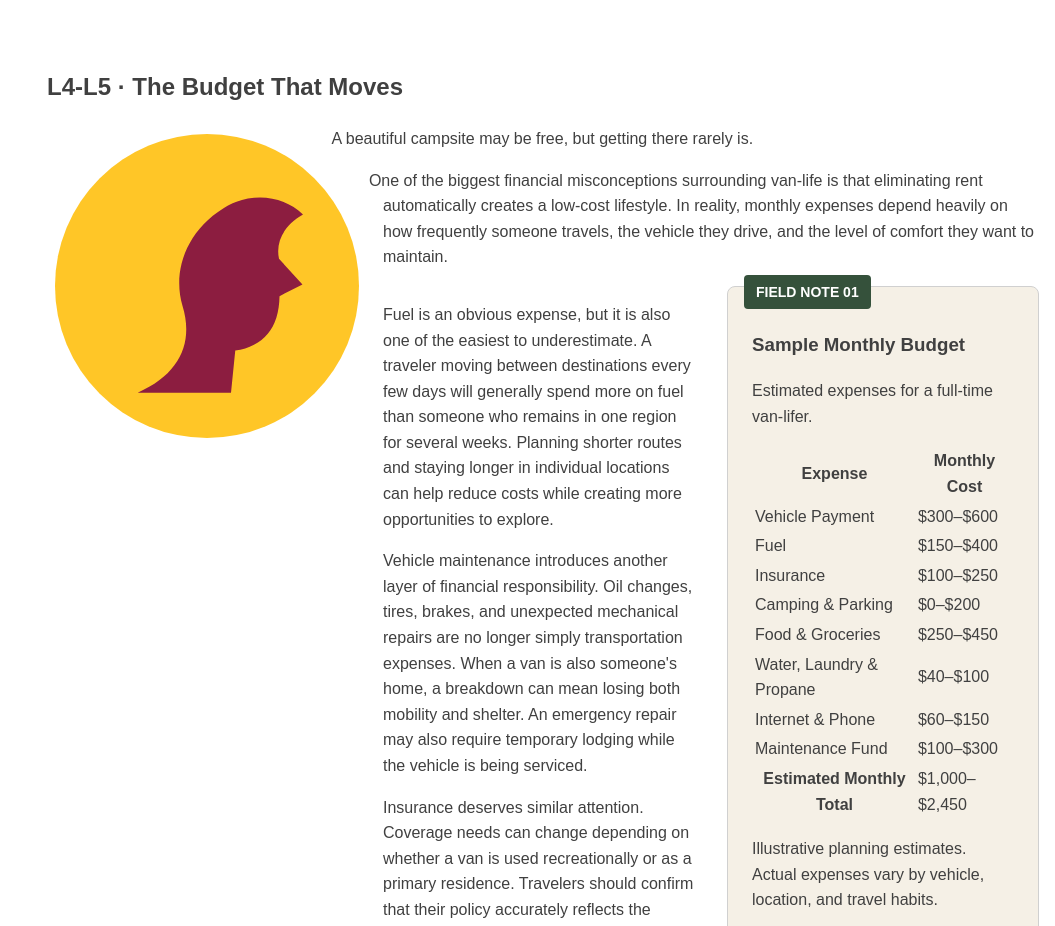
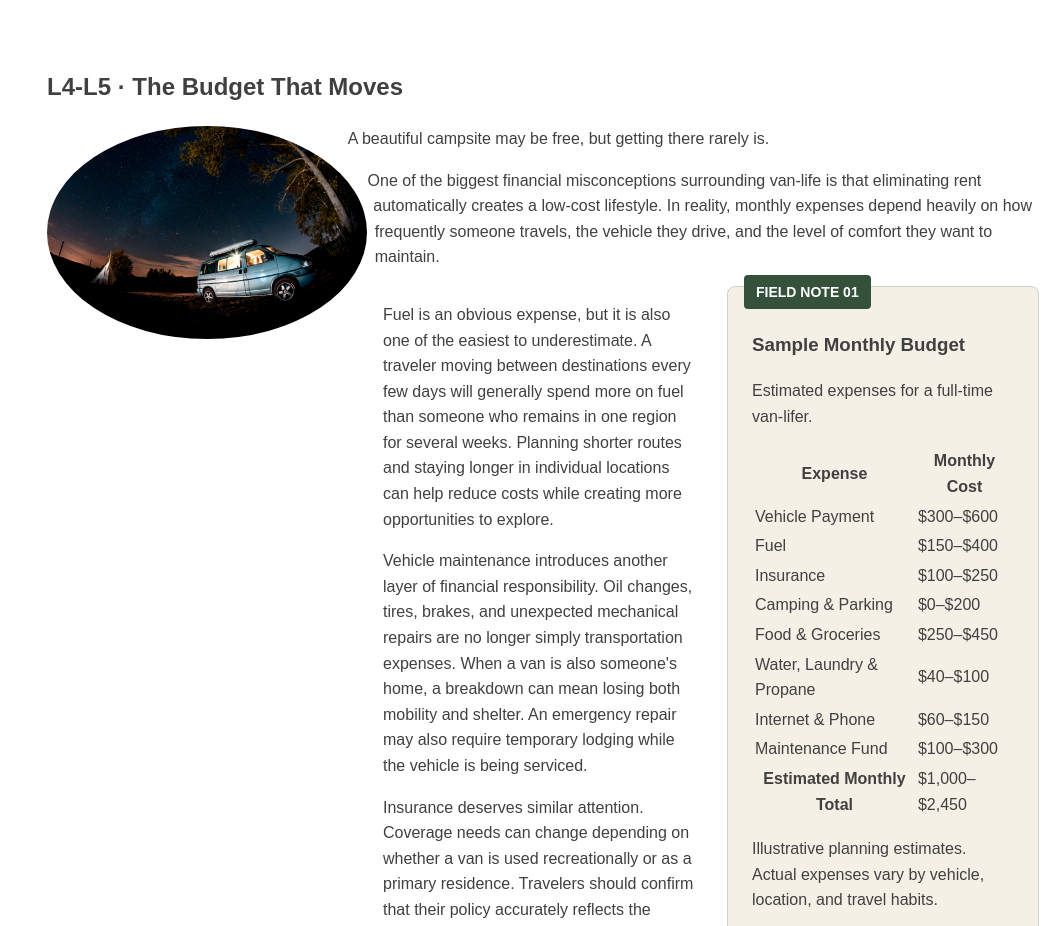
Before and after one commit to kriswojcik-dev/4-Deliverable-Layered-Feature-Story, a plain HTML site: page index.html in a window 1280 px wide. Shown: the part 2340-3266 px from the top of the page, without its empty margins (225-1280 px from the left). Drawn offline with Linux system fonts and the light colour scheme.

Commit message:
Update image source and alt text for improved context and accessibility

```diff
--- a/index.html
+++ b/index.html
@@ -119,8 +119,8 @@
           <h2>L4-L5 · The Budget That Moves</h2>
           <img
             class="shape-portrait"
-            src="portrait.svg"
-            alt="Replace with a contextual alternative"
+            src="images/van-campsite.jpg"
+            alt="A van parked at night beneath a starry sky"
             width="600"
             height="600"
           />
```
Also changed, not shown: images/van-campsite.jpg (added).
